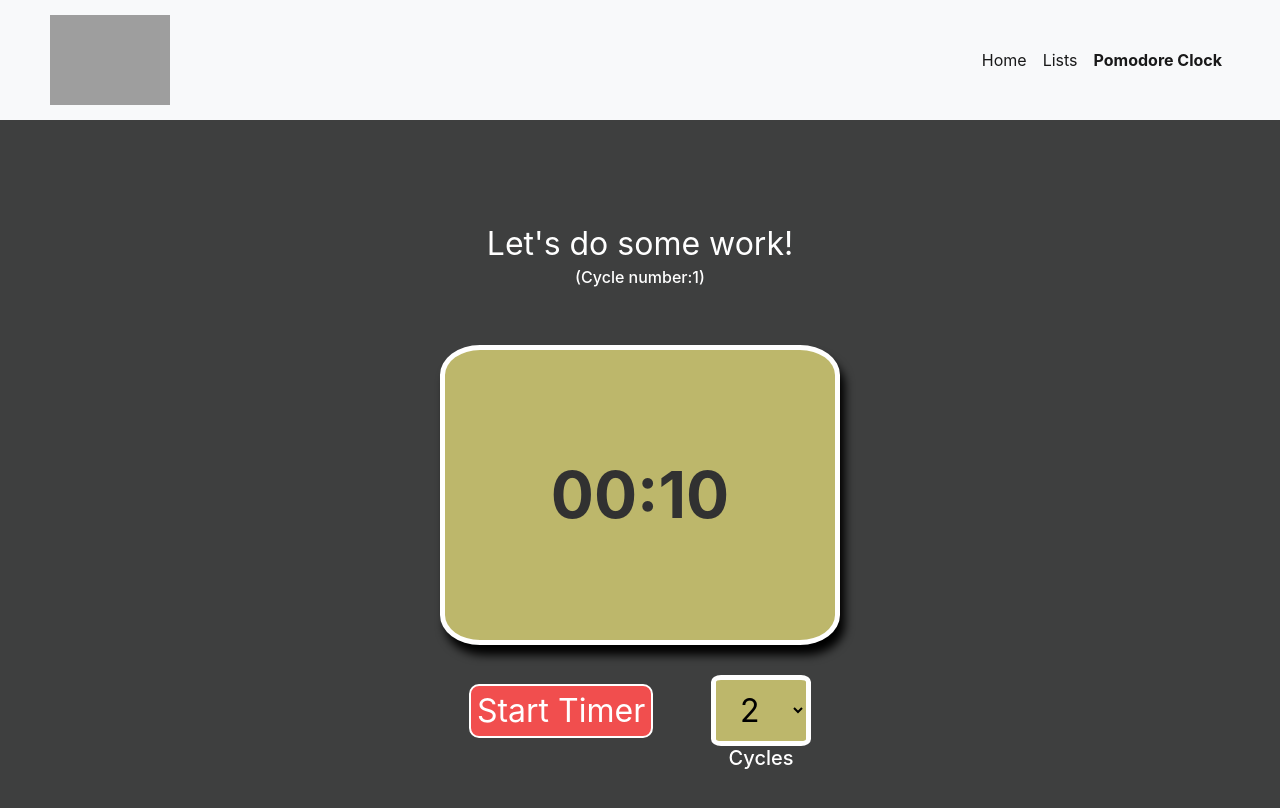
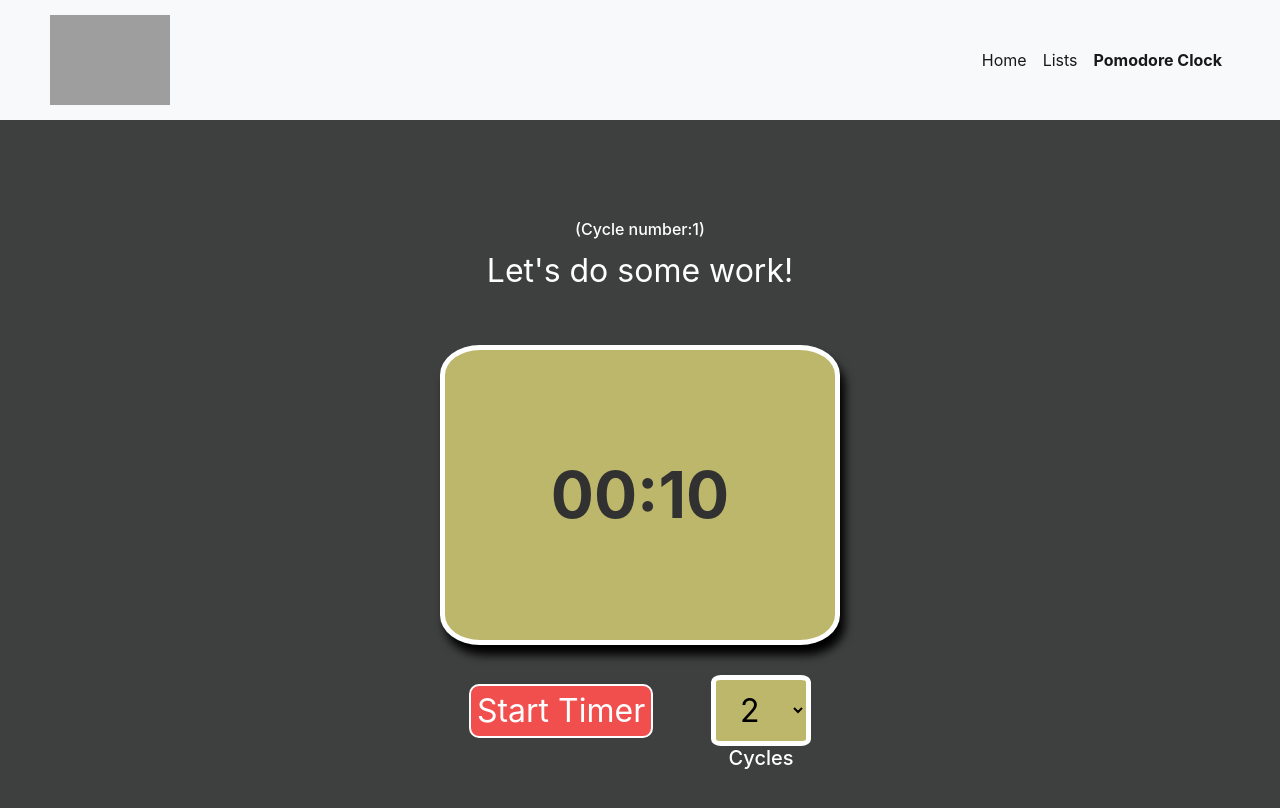
Before and after one commit to sgrpnwr/Innerhour, a React (Create React App) app: page /pomodoro in a window 1280 px wide. Shown: the top 808 px of the page. Built offline with nearby package versions, Linux system fonts and the light colour scheme; grey boxes are pictures that could not be loaded.

Commit message:
pomodore clock and homepage

```diff
--- a/src/components/Pomodoro.js
+++ b/src/components/Pomodoro.js
@@ -84,14 +84,7 @@ function Pomodoro() {
 
   return (
     <div className={style.clockbox}>
-      <div className={`${style.message}`}>
-        {breakMessage && isNotEnded && <div>Have some rest!</div>}
-        {!isNotEnded && <div>Fin!</div>}
-      </div>
-      <div className={`${style.message}`}>
-        {!breakMessage && <div>Let's do some work!</div>}
-      </div>
-      <div>
+    <div>
         {!breakMessage && (
           <div>
             <h5 className={style.subtext}>
@@ -100,6 +93,14 @@ function Pomodoro() {
           </div>
         )}
       </div>
+      <div className={`${style.message}`}>
+        {breakMessage && isNotEnded && <div>Have some rest!</div>}
+        {!isNotEnded && <div>Fin!</div>}
+      </div>
+      <div className={`${style.message}`}>
+        {!breakMessage && <div>Let's do some work!</div>}
+      </div>
+
 
       <div className={`${style.worktime} ${style.box}`}>
         <div className={style.timer}>
```
